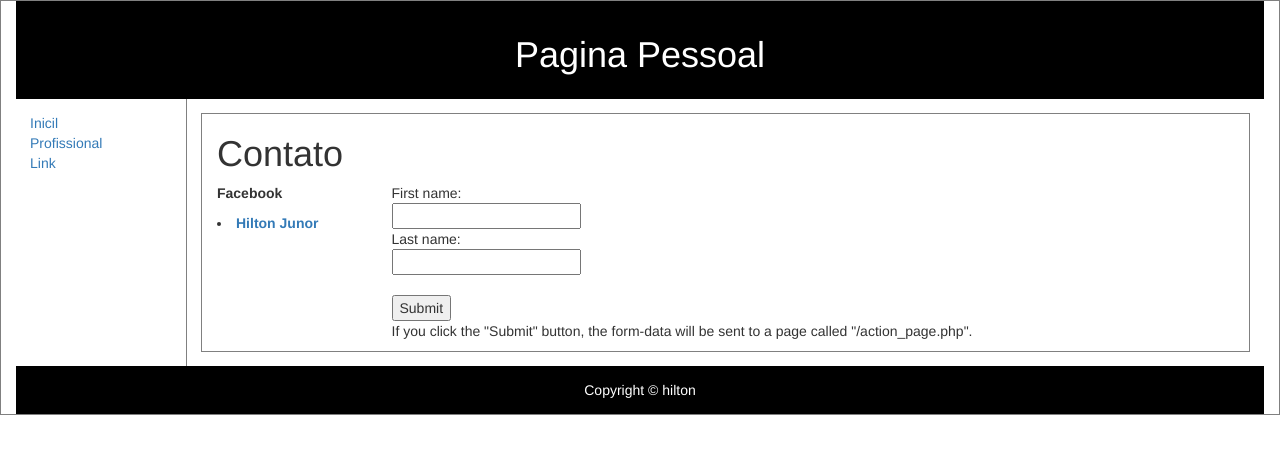
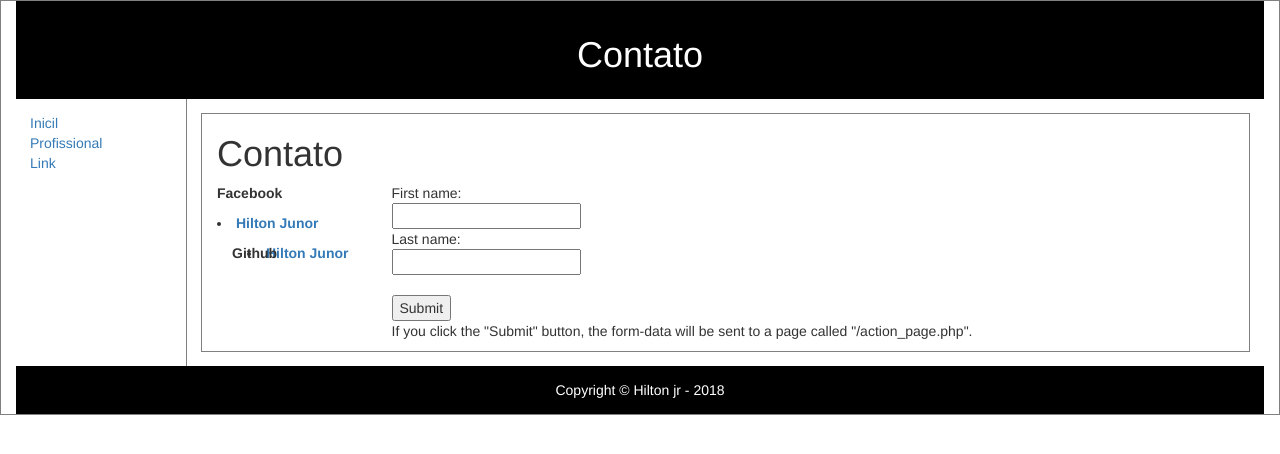
Before and after one commit to hiltonjr/hiltonjr.github.io, a plain HTML site: page Contato.html in a window 1280 px wide. Drawn offline with nearby package versions, Linux system fonts and the light colour scheme.

Commit message:
v1.3-informacoes basicas

```diff
--- a/Contato.html
+++ b/Contato.html
@@ -48,7 +48,7 @@ article {
 <div class="container">
 
 <header>
-   <h1>Pagina Pessoal</h1>
+   <h1>Contato</h1>
 </header>
 
 <nav>
@@ -68,7 +68,9 @@ article {
       <div class="col-sm-2">
         <p><b>Facebook</b></p>
         <li><a href="https://www.facebook.com/hiltonj2"><b>Hilton Junor</b></a></p>
-
+        <div class="col-sm-2">
+        <p><b>Github</b></p>
+        <li><a href="https://github.com/hiltonjr"><b>Hilton Junor</b></a></p>
       </div>
 <div class="col-sm-8">
 <form action="/action_page.php">
@@ -85,7 +87,7 @@ article {
 </div>
 </article>
 
-<footer>Copyright &copy; hilton </footer>
+<footer>Copyright &copy; Hilton jr - 2018 </footer>
 
 <body background="clouds.gif">
 <body background="http://www.w3schools.com/clouds.gif">
```
